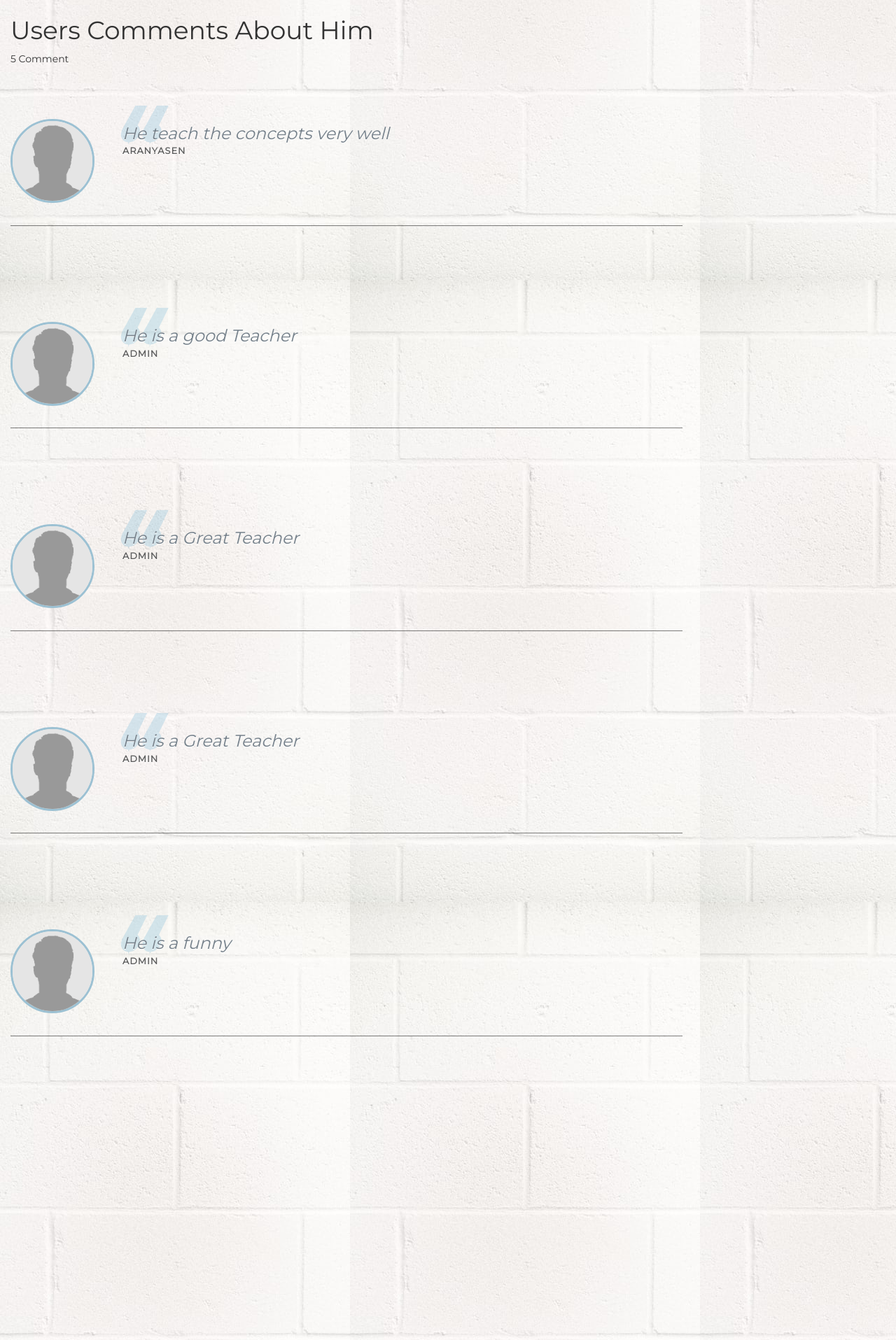
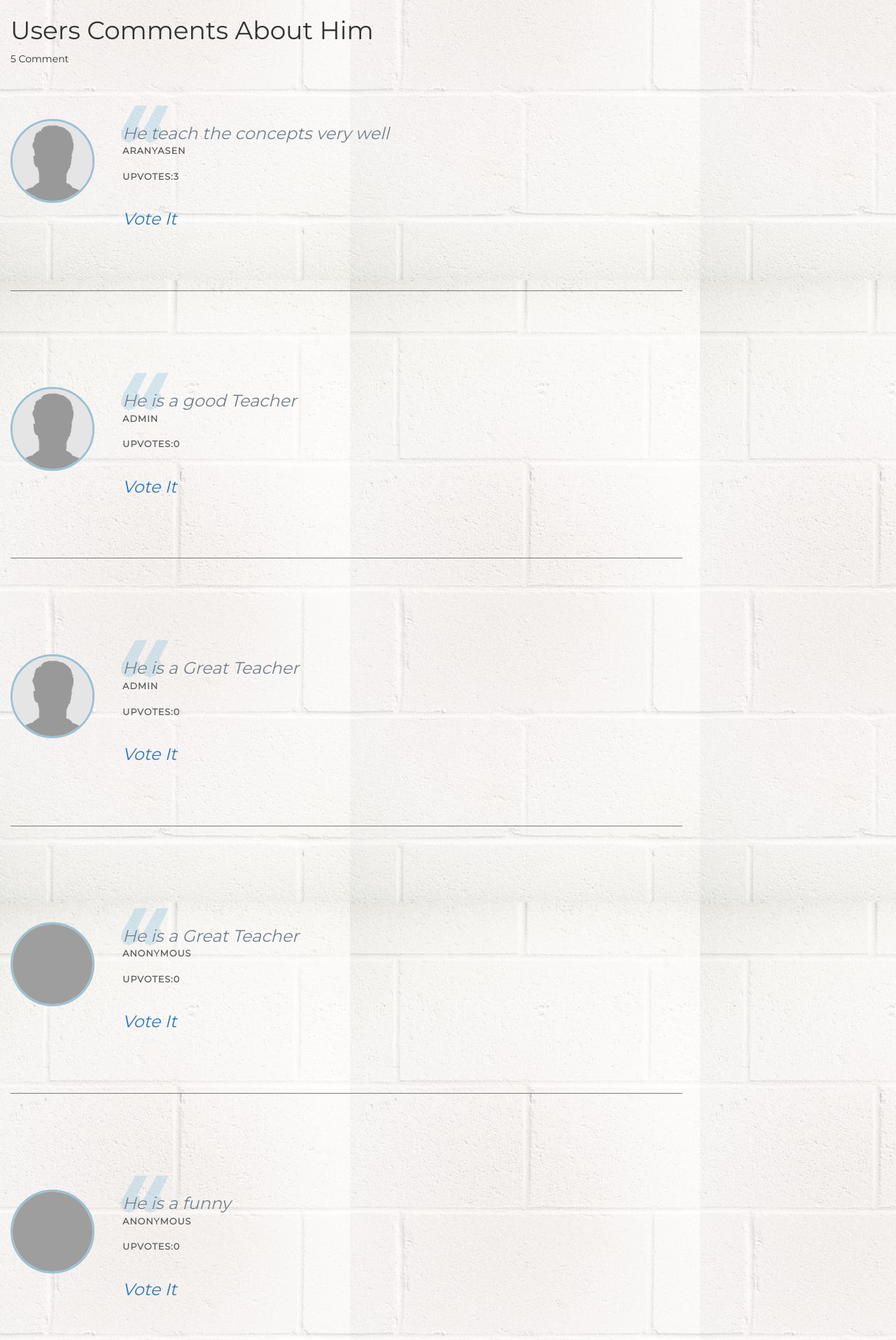
Before and after one commit to salujajaskeerat/DevClubRecruitmentAssignments, a Django app: page /review/1/ in a window 1280 px wide. Shown: the part 489-2404 px from the top of the page at 70% size. Run offline with Django 3.2, Linux system fonts and the light colour scheme; data comes from the database, SQL or seed files in the repository; both versions use the stored data as it was after the commit; some libraries are stand-ins or nearby versions; grey boxes are pictures that could not be loaded.

Commit message:
Added Anonymous Feature And Upvote for Comments

```diff
--- a/profreview/review/forms.py
+++ b/profreview/review/forms.py
@@ -34,9 +34,14 @@ class ProfileUpdateForm(forms.ModelForm):
 class CommentForm(forms.ModelForm):
 	class Meta:
 		model=Comment
-		fields=['content',]
+		fields=['content','anonymous',]
 
 class ProfRatingForm(forms.ModelForm):
 	class Meta:
 		model=prof_review
 		fields=['rating1',]
+
+# class LikePost(forms.ModelForm):
+# 	class Meta:
+# 		model=Comment
+# 		fields=['user','prof']
--- a/profreview/review/functions.py
+++ b/profreview/review/functions.py
@@ -12,3 +12,8 @@ def net_rating(r):
 		return (s/l)
 	else :
 		return 0.0
+def likes(comment):
+	s=list()
+	for com in comment:
+		l=List.object.filter(comment=com)
+		s.append(l.count())
--- a/profreview/review/models.py
+++ b/profreview/review/models.py
@@ -34,7 +34,9 @@ class Comment(models.Model):
 	prof=models.ForeignKey(Proff ,on_delete=models.CASCADE)
 	user=models.ForeignKey(User,on_delete=models.CASCADE)
 	content=models.TextField(max_length=300)
-
+	anonymous=models.BooleanField(default=False)
+	like=models.IntegerField(default=0)
+	dislike=models.IntegerField(default=0)
 	timestamp=models.DateTimeField(auto_now_add=True)
 
 
@@ -54,3 +56,12 @@ class prof_review(models.Model):
 		# this is nice technique
 
 	rating1=models.IntegerField(validators=[MaxValueValidator(100), MinValueValidator(1)],null=True)
+
+
+
+# class Like(models.Model):
+#     user = models.ForeignKey(User,on_delete=models.CASCADE)
+#     comment = models.ForeignKey(Comment,on_delete=models.CASCADE)
+#     created = models.DateTimeField(auto_now_add=True)
+#     class Meta:
+#     	unique_together=('comment','user')
--- a/profreview/review/templates/review/details.html
+++ b/profreview/review/templates/review/details.html
@@ -51,15 +51,38 @@
 		<div style="width: 960px; margin: 0 auto; padding-top: 80px; padding-bottom: 80px;">
 
 		     <div class="testimonial-quote group">
+		     	{% if com.anonymous is False %}
+
 		        <img src="{{com.user.profile.image.url}}">
+		        {% else %}
+		        <img src="default.gif">
+		        {% endif %}
 		        <div class="quote-container">
 		            <blockquote>
 		                <p>{{com.content}}</p>
 		            </blockquote>
-		            <cite><span>{{com.user|capfirst}}</span><br><br><br>
-		            </cite>
+		            <cite>
+		            	{% if com.anonymous is False %}
+		            	<span>{{com.user|capfirst}}</span><br><br>
+		            	<span>Upvotes:{{com.like}}</span>
+		            		{#Here comes the like button  #}
+
+		            	<br>
+		            	<br>
+		            	<a href="{%url 'review:like_post' com.id%}"><h3>Vote It</h3></a>
+		            	<br>
+		            	{% else %}
+		            	<span>Anonymous</span><br><br>
+		            	<span>Upvotes:{{com.like}}</span>
+		            	<br>
+		            	<br>
+		            	<a href="{% url 'review:like_post' com.id%}"><h3>Vote It</h3></a>
+		            	<br>
+		            	{% endif%}	            </cite>
 		        </div>
+
 		    </div>
+
 		   <hr style="margin: 60px auto; opacity: .5;">
 
 
--- a/profreview/review/urls.py
+++ b/profreview/review/urls.py
@@ -12,4 +12,7 @@ urlpatterns=[
 	url((r'^logout/$'),auth_views.LogoutView.as_view(template_name='review/logout.html'),name='Logout'),
 	url(r'^profile/$',views.profile,name='profile' ),
 	url(r'^(?P<pk>[0-9]+)/rating$',views.prof_rating,name='prof_rating'),
+
+	# url for like/dislike of comments
+	url(r'^(?P<pk>[0-9]+)/like_post$',views.like_post,name='like_post'),
 	]
--- a/profreview/review/views.py
+++ b/profreview/review/views.py
@@ -1,4 +1,4 @@
-
+from django.db.models import F
 from django.contrib.auth.decorators import login_required
 # we will use this decorator to check if user is login before accesing the page
 from django.views import generic
@@ -26,11 +26,16 @@ def prof_index(request,pk):
 
 def prof_details(request,pk):
 	template_name="review/details.html"
-	prof=Proff.objects.filter(pk=pk)
-	Prof=prof[0]
+	Prof=Proff.objects.get(pk=pk)
+
 
 	comment=Comment.objects.filter(prof=pk).order_by('id')
+	# to store Number of likes for each comment we
+
+
+
 		# this store all ratings for this prof
+
 	r=prof_review.objects.filter(prof=Prof)
 	#Lets calculate his Previous Ratings
 	net_rating=functions.net_rating(r)
@@ -47,9 +52,13 @@ def prof_details(request,pk):
 		comment_form=CommentForm(request.POST)
 		if(comment_form.is_valid):
 			content=request.POST.get('content')
-			c=Comment.objects.create(prof=Prof,user=request.user,content=content)
+			if (request.POST.get('anonymous')):
+				anonymous=True
+			else:
+				anonymous=False
+			c=Comment.objects.create(prof=Prof,user=request.user,content=content,anonymous=anonymous)
 			c.save()
-			return redirect('review:details')
+			return redirect('review:details',pk)
 	else:
 		comment_form=CommentForm()
 	# this gives us the requires proff on the list
@@ -189,3 +198,30 @@ def prof_rating(request,pk):
 		}
 		context={'Prof':Prof,'net_rating':net_rating,'total_ratings':total_ratings}
 		return render(request,template_name,context)
+
+
+
+
+
+@login_required
+def like_post(request, pk):
+	#  pk is the comment id in comment's table
+
+	# Prof object extracted to redirect user to same page
+	Prof=Comment.objects.get(id=pk).prof
+	# comment object extracted from comment table
+
+
+
+
+	# if (Comment.objects.filter(pk=pk ).exists()):
+
+ #        # the user already liked this comment before
+ #        # On click again his like will be removed
+	# 	Comment.objects.filter(pk=pk).update(vote=F('vote') - 1)
+
+	# else :
+	# 	# create a object for the (user,comment)
+	Comment.objects.filter(pk=pk).update(like=F('like') + 1)
+
+	return redirect('review:details',Prof.id)
```
Also changed, not shown: profreview/db.sqlite3, profreview/media/K.sreenadh.jpg (deleted), profreview/media/default.png (deleted), profreview/media/default_agrzBmp.png (deleted), profreview/media/default_c2yGZDP.png (deleted), profreview/media/default_wvv2QkH.png (deleted), profreview/media/default_zzW4jXm.png (deleted), profreview/review/admin.py (line endings or trailing spaces), profreview/review/migrations/0013_comment_anonymous.py (added), profreview/review/migrations/0014_auto_20200325_0512.py (added), profreview/review/migrations/0015_auto_20200325_0751.py (added), profreview/review/migrations/0016_auto_20200325_1006.py (added), profreview/review/static/review/style.css (line endings or trailing spaces).
